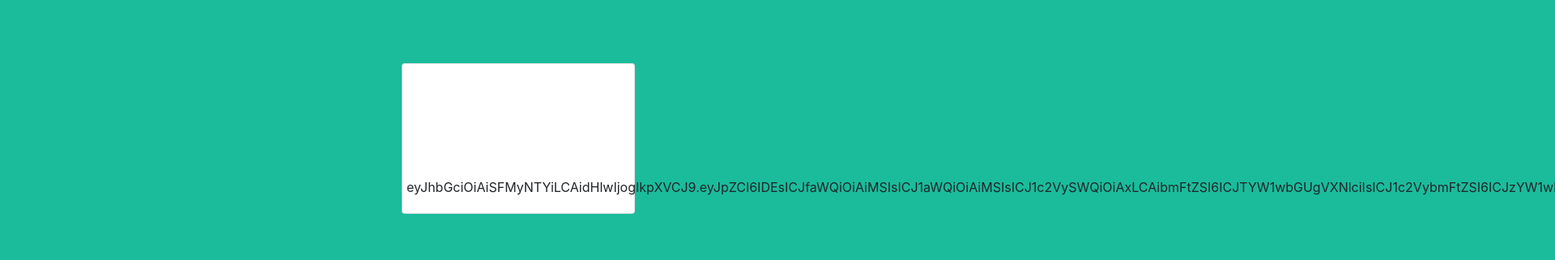
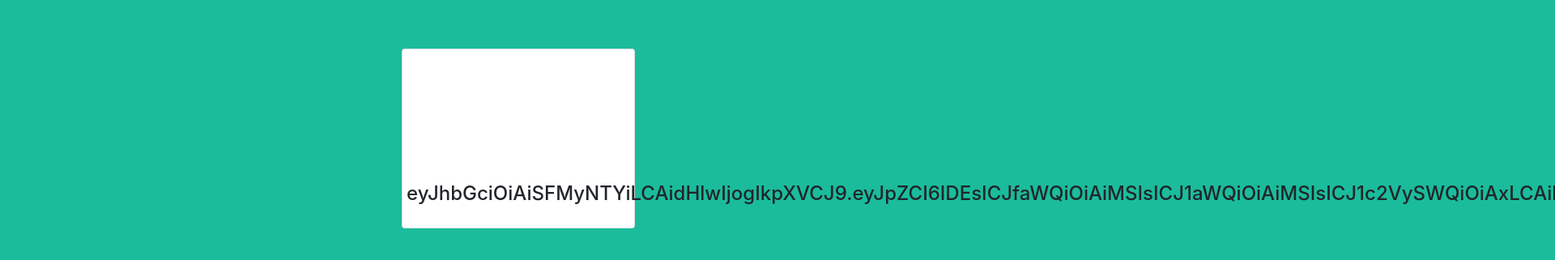
Before and after one commit to ricardotcu/recuperacao_de_email_angular, an Angular app: page /home in a window 1280 px wide. Shown: the part 229-550 px from the top of the page at 81% size, 1920 px wide, since content can reach past the window. Built offline with nearby package versions, Linux system fonts and the light colour scheme; no server answers; sample sign-in values are in the browser's storage.

Commit message:
commit 38

```diff
--- a/src/app/home/home.component.html
+++ b/src/app/home/home.component.html
@@ -1,16 +1,24 @@
 <div class="flex-wrap">
     <div class="card" style="width: 18rem;">
         <div class="card-body">
-            <div class="row">{{home_resumo?.nome}}</div>
+            <div class="row">
+                <h4>{{ home_resumo?.nome }}</h4>
+            </div>
         </div>
         <div class="card-body">
-            <div class="row">{{home_resumo?.email}}</div>
+            <div class="row">
+                <h4>{{ home_resumo?.email }}</h4>
+            </div>
         </div>
         <div class="card-body">
-            <div class="row">{{home_resumo?.senha}}</div>
+            <div class="row">
+                <h4 style="text-overflow: ellipsis">{{ home_resumo?.senha }}</h4>
+            </div>
         </div>
         <div class="card-body">
-            <div class="row">{{session?.token}}</div>
+            <div class="row">
+                <h4>{{session?.token}}</h4>
+            </div>
         </div>
     </div>
 </div>
```
